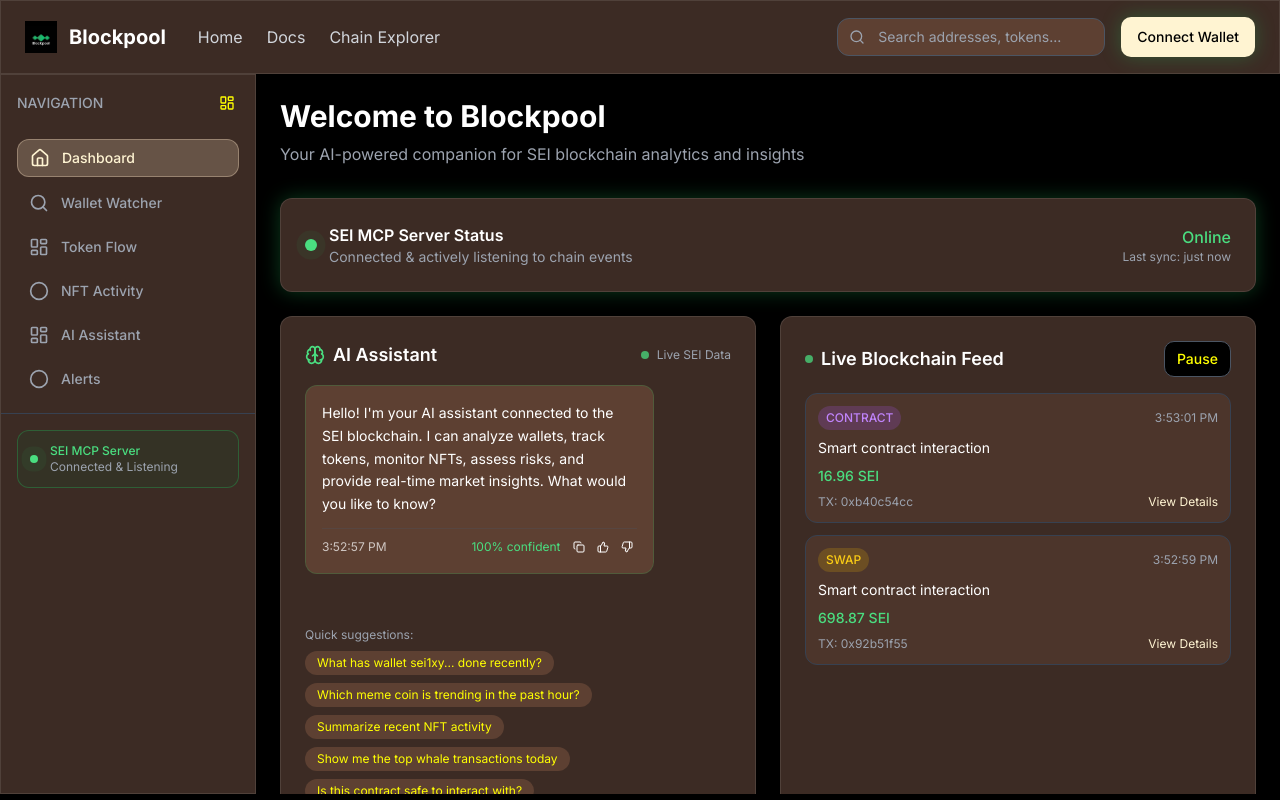
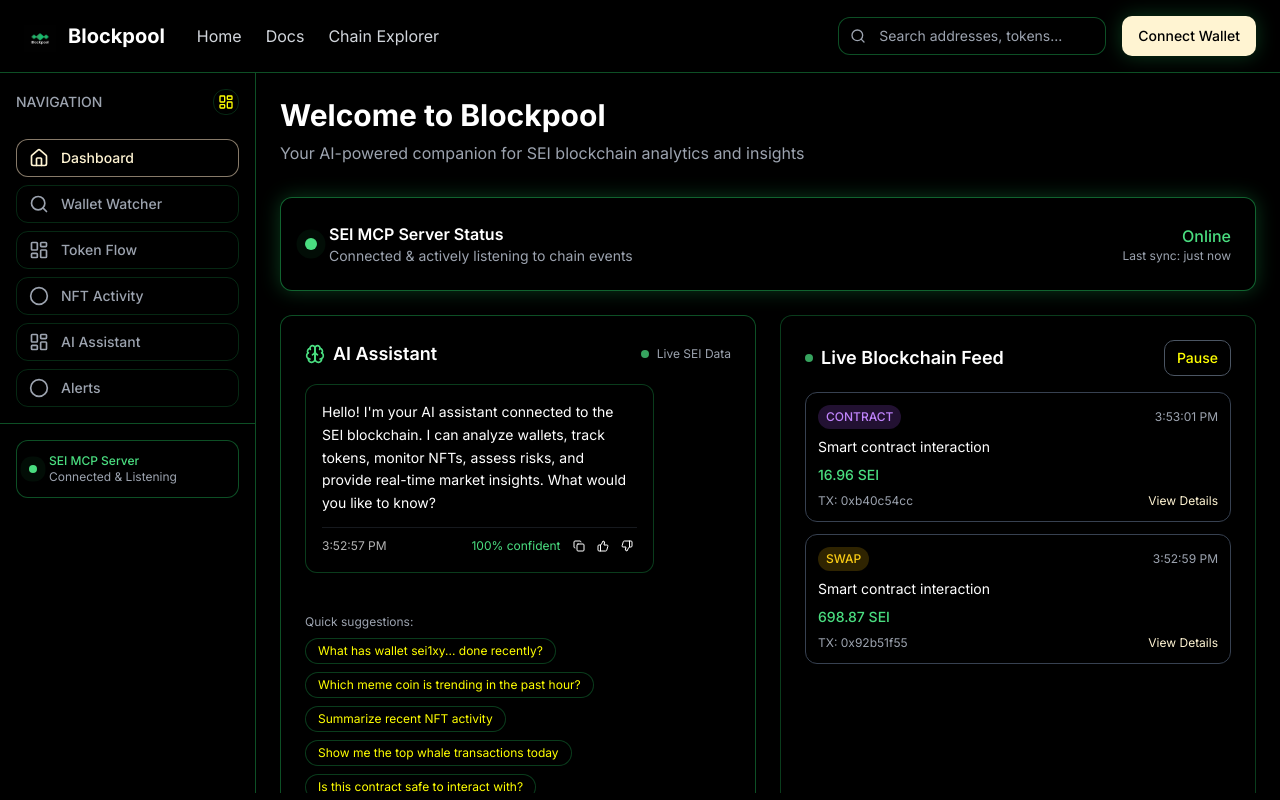
Before and after one commit to abdussalam-mustapha/blockpool-sei, a React (Vite) app: page / in a window 1280 px wide. Built offline with nearby package versions, Linux system fonts and the light colour scheme.

Commit message:
Fix: Apply black background and green border shades
- Updated the application to use a black background.
- Added shades of green to the borders for visual styling.

```diff
--- a/src/components/AIAssistant.tsx
+++ b/src/components/AIAssistant.tsx
@@ -104,7 +104,7 @@ const AIAssistant = () => {
   };
 
   return (
-    <Card className="glass-card p-6 h-[600px] flex flex-col">
+    <Card className="bg-black border border-green-500/40 p-6 h-[600px] flex flex-col">
       <div className="flex items-center justify-between mb-4">
         <h3 className="text-lg font-semibold text-white flex items-center">
           <Brain className="w-5 h-5 text-green-400 mr-2" />
@@ -127,7 +127,7 @@ const AIAssistant = () => {
                 className={`max-w-[85%] p-4 rounded-lg ${
                   message.type === 'user'
                     ? 'bg-primary text-black'
-                    : 'bg-secondary text-white border border-green-500/20'
+                    : 'bg-black text-white border border-green-500/30'
                 }`}
               >
                 <p className="text-sm whitespace-pre-line leading-relaxed">{message.content}</p>
@@ -190,7 +190,7 @@ const AIAssistant = () => {
 
           {isLoading && (
             <div className="flex justify-start">
-              <div className="bg-secondary text-white p-4 rounded-lg border border-green-500/20">
+              <div className="bg-black text-white p-4 rounded-lg border border-green-500/30">
                 <div className="flex items-center space-x-2">
                   <div className="w-2 h-2 bg-green-400 rounded-full animate-pulse"></div>
                   <span className="text-sm">Analyzing SEI chain data...</span>
@@ -209,7 +209,7 @@ const AIAssistant = () => {
               key={index}
               onClick={() => handleSuggestionClick(suggestion)}
               disabled={isLoading}
-              className="text-xs bg-secondary hover:bg-secondary/80 px-3 py-1 rounded-full transition-colors disabled:opacity-50"
+              className="text-xs bg-black hover:bg-black/80 border border-green-500/30 hover:border-green-500/50 px-3 py-1 rounded-full transition-colors disabled:opacity-50"
             >
               {suggestion}
             </button>
@@ -225,7 +225,7 @@ const AIAssistant = () => {
           onKeyPress={(e) => e.key === 'Enter' && !e.shiftKey && handleSend()}
           placeholder="Ask anything about SEI chain..."
           disabled={isLoading}
-          className="flex-1 bg-secondary border border-gray-600 rounded-lg px-4 py-2 text-sm focus:outline-none focus:ring-2 focus:ring-primary disabled:opacity-50"
+          className="flex-1 bg-black border border-green-500/40 rounded-lg px-4 py-2 text-sm focus:outline-none focus:ring-2 focus:ring-primary disabled:opacity-50"
         />
         <Button
           onClick={handleSend}
--- a/src/components/Dashboard.tsx
+++ b/src/components/Dashboard.tsx
@@ -18,7 +18,7 @@ const Dashboard = () => {
       </div>
 
       {/* Status Card */}
-      <Card className="glass-card p-6 border-green-500/30 glow-green">
+      <Card className="bg-black border border-green-500/50 glow-green p-6">
         <div className="flex items-center justify-between">
           <div className="flex items-center space-x-3">
             <div className="w-3 h-3 bg-green-400 rounded-full animate-pulse-green"></div>
--- a/src/components/Header.tsx
+++ b/src/components/Header.tsx
@@ -1,4 +1,3 @@
-
 import { useState } from 'react';
 import { Search, Copy, ExternalLink } from 'lucide-react';
 import { Button } from '@/components/ui/button';
@@ -33,7 +32,7 @@ const Header = () => {
   };
 
   return (
-    <header className="sticky top-0 z-50 glass-card border-b border-green-500/20">
+    <header className="sticky top-0 z-50 bg-black backdrop-blur-lg border-b border-green-500/40">
       <div className="flex items-center justify-between px-6 py-4">
         <div className="flex items-center space-x-8">
           <div className="flex items-center space-x-3">
@@ -58,13 +57,13 @@ const Header = () => {
             <input
               type="text"
               placeholder="Search addresses, tokens..."
-              className="bg-secondary border border-gray-600 rounded-lg pl-10 pr-4 py-2 text-sm focus:outline-none focus:ring-2 focus:ring-primary"
+              className="bg-black border border-green-500/40 rounded-lg pl-10 pr-4 py-2 text-sm focus:outline-none focus:ring-2 focus:ring-primary"
             />
           </div>
 
           {wallet.isConnected ? (
             <div className="flex items-center space-x-2">
-              <div className="bg-secondary rounded-lg px-3 py-2 text-sm">
+              <div className="bg-black border border-green-500/30 rounded-lg px-3 py-2 text-sm">
                 <div className="flex items-center space-x-2">
                   <div className="w-2 h-2 bg-green-400 rounded-full"></div>
                   <span className="text-gray-300">{formatAddress(wallet.address!)}</span>
@@ -88,7 +87,7 @@ const Header = () => {
               <Button
                 onClick={handleWalletAction}
                 variant="outline"
-                className="border-green-500/30 hover:border-green-500/50"
+                className="border-green-500/40 hover:border-green-500/60 bg-black"
               >
                 Disconnect
               </Button>
--- a/src/components/Sidebar.tsx
+++ b/src/components/Sidebar.tsx
@@ -22,7 +22,7 @@ const Sidebar = () => {
 
   return (
     <aside className={cn(
-      "transition-all duration-300 glass-card border-r border-green-500/20",
+      "transition-all duration-300 bg-black backdrop-blur-lg border-r border-green-500/40",
       collapsed ? "w-16" : "w-64"
     )}>
       <div className="p-4">
@@ -32,7 +32,7 @@ const Sidebar = () => {
           )}
           <button
             onClick={() => setCollapsed(!collapsed)}
-            className="p-1 rounded-lg hover:bg-secondary transition-colors"
+            className="p-1 rounded-lg hover:bg-black border border-green-500/20 hover:border-green-500/40 transition-colors"
           >
             <LayoutDashboard className="w-4 h-4" />
           </button>
@@ -45,8 +45,8 @@ const Sidebar = () => {
               className={cn(
                 "w-full flex items-center px-3 py-2 rounded-lg transition-all duration-200",
                 item.active
-                  ? "bg-primary/20 text-primary border border-primary/30"
-                  : "text-gray-400 hover:text-white hover:bg-secondary"
+                  ? "bg-black text-primary border border-primary/50"
+                  : "text-gray-400 hover:text-white hover:bg-black border border-green-500/20 hover:border-green-500/40"
               )}
             >
               <item.icon className="w-5 h-5 flex-shrink-0" />
@@ -58,9 +58,9 @@ const Sidebar = () => {
         </nav>
       </div>
 
-      <div className="mt-auto p-4 border-t border-gray-700">
+      <div className="mt-auto p-4 border-t border-green-500/40">
         <div className={cn(
-          "flex items-center space-x-3 p-3 rounded-lg bg-green-900/20 border border-green-500/30",
+          "flex items-center space-x-3 p-3 rounded-lg bg-black border border-green-500/40",
           collapsed && "justify-center"
         )}>
           <div className="w-2 h-2 bg-green-400 rounded-full animate-pulse-green"></div>
--- a/src/index.css
+++ b/src/index.css
@@ -6,22 +6,22 @@
 
 @layer base {
   :root {
-    --background: 0 0 0; /* Pure black */
+    --background: 0 0% 0%; /* Pure black */
     --foreground: 248 250 252;
 
-    --card: 16 25 24; /* #101918 */
+    --card: 0 0% 0%; /* Pure black */
     --card-foreground: 248 250 252;
 
-    --popover: 16 25 24;
+    --popover: 0 0% 0%; /* Pure black */
     --popover-foreground: 248 250 252;
 
     --primary: 34 197 94; /* #22c55e */
     --primary-foreground: 0 0 0;
 
-    --secondary: 20 30 28;
+    --secondary: 0 0% 0%; /* Pure black */
     --secondary-foreground: 248 250 252;
 
-    --muted: 20 30 28;
+    --muted: 0 0% 0%; /* Pure black */
     --muted-foreground: 156 163 175;
 
     --accent: 74 222 128; /* #4ade80 */
@@ -30,19 +30,19 @@
     --destructive: 239 68 68;
     --destructive-foreground: 248 250 252;
 
-    --border: 31 41 55;
-    --input: 31 41 55;
+    --border: 142 71% 45%; /* Green border */
+    --input: 0 0% 0%; /* Pure black */
     --ring: 34 197 94;
 
     --radius: 0.75rem;
 
-    --sidebar-background: 0 0 0;
+    --sidebar-background: 0 0% 0%; /* Pure black */
     --sidebar-foreground: 248 250 252;
     --sidebar-primary: 34 197 94;
     --sidebar-primary-foreground: 0 0 0;
-    --sidebar-accent: 20 30 28;
+    --sidebar-accent: 0 0% 0%; /* Pure black */
     --sidebar-accent-foreground: 248 250 252;
-    --sidebar-border: 31 41 55;
+    --sidebar-border: 142 71% 45%; /* Green border */
     --sidebar-ring: 34 197 94;
   }
 }
@@ -54,7 +54,7 @@
 
   body {
     @apply text-foreground font-['Inter',sans-serif];
-    background: linear-gradient(135deg, #000000 0%, #0a0f0a 25%, #0f1f0f 50%, #1a2e1a 75%, #22c55e 100%);
+    background: linear-gradient(135deg, #000000 0%, #001a00 25%, #003300 50%, #004d00 75%, #22c55e 100%);
     background-attachment: fixed;
     min-height: 100vh;
   }
@@ -62,7 +62,7 @@
 
 @layer utilities {
   .glass-card {
-    @apply bg-card/80 backdrop-blur-lg border border-white/10;
+    @apply bg-black/90 backdrop-blur-lg border border-green-500/30;
   }
 
   .glow-green {
```
